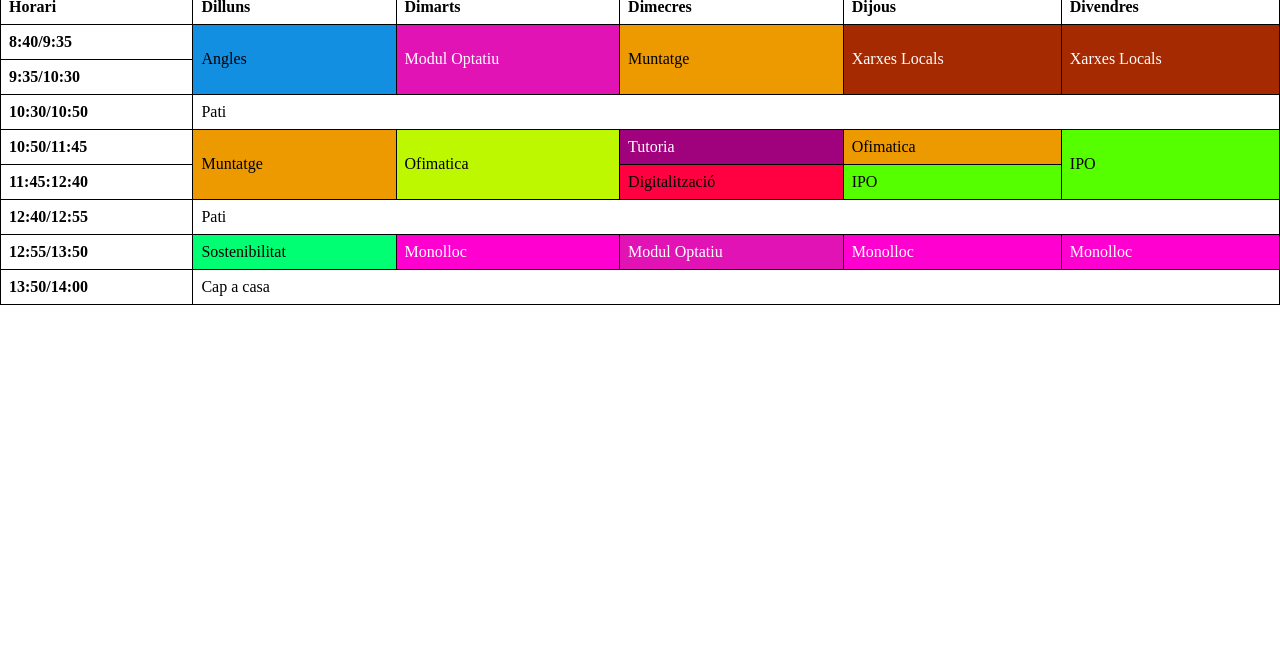
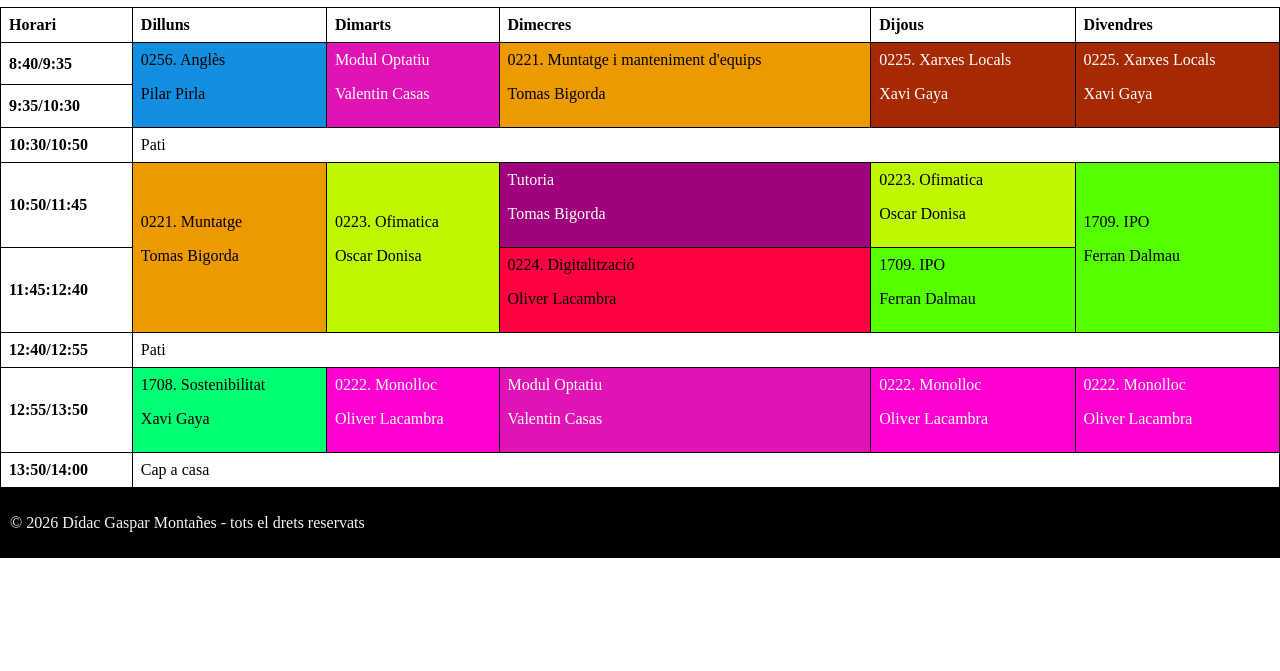
Before and after one commit to serdac420-hue/El-meu-portfoli, a plain HTML site: page pagines/estudis.html in a window 1280 px wide. Shown: the part 129-800 px from the top of the page. Drawn offline with Linux system fonts and the light colour scheme.

Commit message:
Add files via upload

```diff
--- a/pagines/estudis.html
+++ b/pagines/estudis.html
@@ -15,6 +15,7 @@
                 <li><a href="../index.html">Inici</a></li>
                 <li><a href="./sobre mi.html">Sobre mi</a></li>
                 <li><a href="./estudis.html">Estudis</a></li>
+                <li><a href="./contactes.html">Contacta amb mi</a></li>
 
             </ul>
         </nav>
@@ -35,11 +36,11 @@
 <tbody>
     <tr>
         <th>8:40/9:35</th>
-        <td class="angles" rowspan="2">Angles</td>
-        <td class="MPO" rowspan="2">Modul Optatiu</td>
-        <td class="muntatge" rowspan="2">Muntatge</td>
-        <td class="xarxes"rowspan="2">Xarxes Locals</td>
-        <td class="xarxes"rowspan="2">Xarxes Locals</td>
+        <td class="angles" rowspan="2">0256. Anglès <p>Pilar Pirla</p></td>
+        <td class="MPO" rowspan="2">Modul Optatiu <p>Valentin Casas</p></td>
+        <td class="muntatge" rowspan="2"> 0221. Muntatge i manteniment d'equips <p>Tomas Bigorda</p></td>
+        <td class="xarxes"rowspan="2">0225. Xarxes Locals <p>Xavi Gaya</p></td>
+        <td class="xarxes"rowspan="2">0225. Xarxes Locals <p>Xavi Gaya</p></td>
     </tr>
     <tr>
         <th>9:35/10:30</th>
@@ -50,16 +51,16 @@
     </tr>
     <tr>
         <th>10:50/11:45</th>
-        <td class="muntatge" rowspan="2">Muntatge</td>
-        <td class="ofi" rowspan="2">Ofimatica</td>
-        <td class="tutoria">Tutoria</td>
-        <td class="muntatge">Ofimatica</td>
-        <td class="IPO" rowspan="2">IPO</td>
+        <td class="muntatge" rowspan="2">0221. Muntatge <p>Tomas Bigorda</p></td>
+        <td class="ofi" rowspan="2">0223. Ofimatica <p>Oscar Donisa</p></td>
+        <td class="tutoria">Tutoria <p>Tomas Bigorda</p></td>
+        <td class="ofi">0223. Ofimatica <p>Oscar Donisa</p></td>
+        <td class="IPO" rowspan="2">1709. IPO <p>Ferran Dalmau</p></td>
     </tr>
     <tr>
         <th>11:45:12:40</th>
-        <td class="digi">Digitalització</td>
-        <td class="IPO">IPO</td>
+        <td class="digi">0224. Digitalització <p>Oliver Lacambra</p></td>
+        <td class="IPO">1709. IPO <p>Ferran Dalmau</p></td>
     </tr>
      <tr>
         <th>12:40/12:55</th>
@@ -67,11 +68,11 @@
     </tr>
     <tr>
         <th>12:55/13:50</th>
-        <td class="sostenibilitat">Sostenibilitat</td>
-        <td class="monolloc">Monolloc</td>
-        <td class="MPO">Modul Optatiu</td>
-        <td class="monolloc">Monolloc</td>
-        <td class="monolloc">Monolloc</td>
+        <td class="sostenibilitat">1708. Sostenibilitat <p>Xavi Gaya</p></td>
+        <td class="monolloc">0222. Monolloc <p>Oliver Lacambra</p></td>
+        <td class="MPO">Modul Optatiu <p>Valentin Casas</p></td>
+        <td class="monolloc">0222. Monolloc <p>Oliver Lacambra</p></td>
+        <td class="monolloc">0222. Monolloc <p>Oliver Lacambra</p></td>
     </tr>
     <tr>
         <th>13:50/14:00</th>
@@ -79,5 +80,10 @@
     </tr>
 </tbody>
 </table>
+<header>
+ <footer>
+    <p>&copy; 2026 Dídac Gaspar Montañes - tots el drets reservats</p>
+</footer>
+</header>
 </body>
 </html>
```
Also changed, not shown: index.html (+2 -1 lines), pagines/contactes.html (added, +51 -0 lines), pagines/sobre mi.html (+1 -0 lines).
